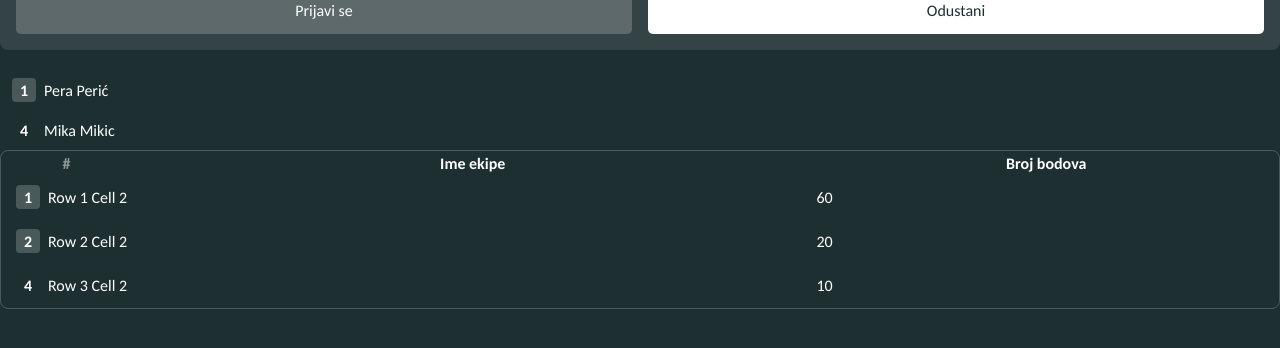
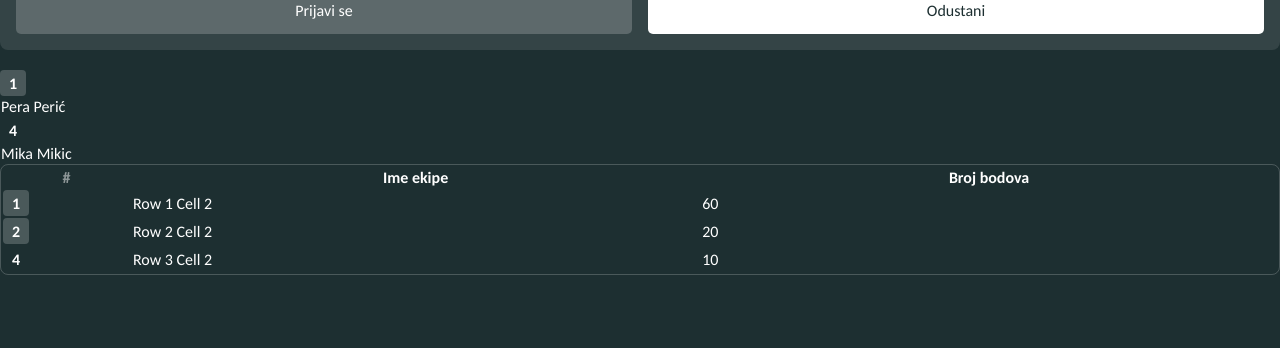
Before and after one commit to lovretomic/peta-kviz-app, a React (Vite) app: page /test in a window 1280 px wide. Shown: the part 422-770 px from the top of the page. Built offline with nearby package versions, Linux system fonts and the light colour scheme.

Commit message:
changed entry so it returns td element

```diff
--- a/src/components/Leaderboard/Leaderboard.tsx
+++ b/src/components/Leaderboard/Leaderboard.tsx
@@ -28,9 +28,7 @@ const Leaderboard: React.FC<LeaderboardProps> = ({
       <tbody>
         {rows.map((row, rowIndex) => (
           <tr key={rowIndex} className={c.row}>
-            <td className={c.td} colSpan={2}>
-              <LeaderboardEntry rank={row.rank} name={row.name} />
-            </td>
+            <LeaderboardEntry rank={row.rank} name={row.name} />
             <td className={c.td}>{row.score}</td>
           </tr>
         ))}
--- a/src/components/LeaderboardEntry/LeaderboardEntry.tsx
+++ b/src/components/LeaderboardEntry/LeaderboardEntry.tsx
@@ -7,16 +7,12 @@ type LeaderboardEntryProps = {
 };
 
 const LeaderboardEntry: React.FC<LeaderboardEntryProps> = ({ rank, name }) => {
-  return rank <= 3 ? (
-    <div className={c.row}>
-      <span className={clsx(c.rank, c.firstThree)}>{rank}</span>
-      <span>{name}</span>
-    </div>
-  ) : (
-    <div className={c.row}>
-      <span className={c.rank}>{rank}</span>
-      <span>{name}</span>
-    </div>
+  const isTopThree = rank <= 3;
+  return (
+    <>
+      <td className={clsx(c.rank, { [c.firstThree]: isTopThree })}>{rank}</td>
+      <td className={c.name}>{name}</td>
+    </>
   );
 };
 
```
